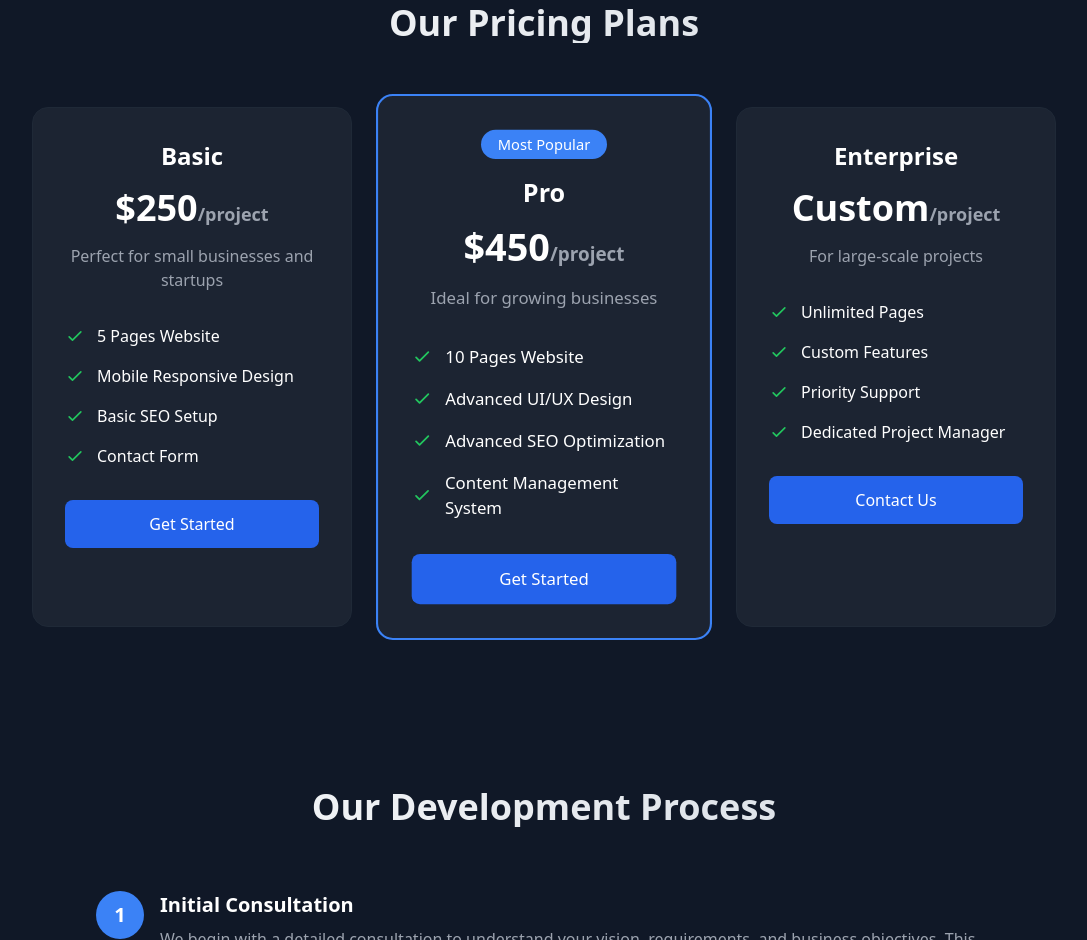
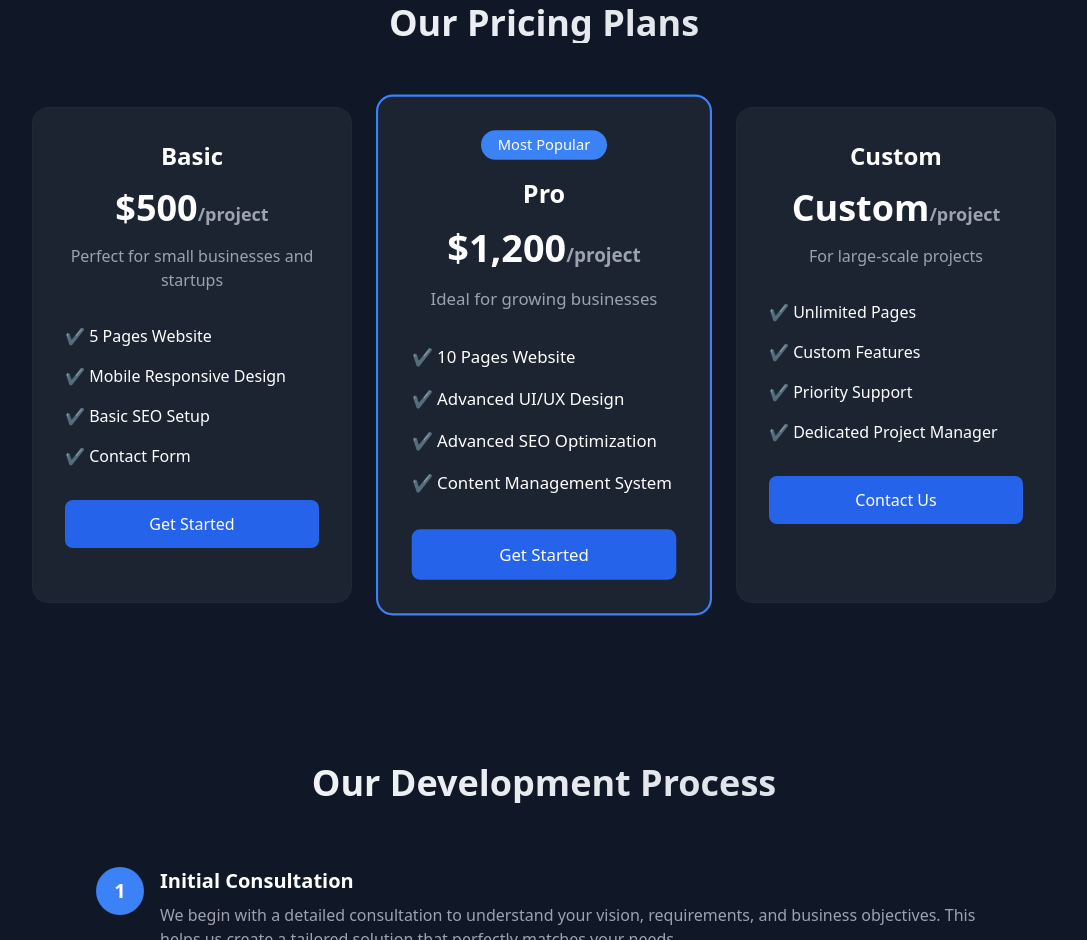
Before and after one commit to LinksBook/LinksBook, a plain HTML site: page index.html in a window 1280 px wide. Shown: the part 3015-3955 px from the top of the page, without its empty margins (96-1183 px from the left). Drawn offline with nearby package versions, Linux system fonts and the light colour scheme.

Commit message:
Update index.html

```diff
--- a/index.html
+++ b/index.html
@@ -390,34 +390,14 @@
             <div class="bg-white/5 p-8 rounded-2xl border border-gray-800 hover:bg-white/10 transition-all duration-300">
                 <div class="text-center mb-8">
                     <h3 class="text-2xl font-bold mb-4">Basic</h3>
-                        <div class="text-4xl font-bold mb-4">$250<span class="text-lg text-gray-400">/project</span></div>
+                    <div class="text-4xl font-bold mb-4">$500<span class="text-lg text-gray-400">/project</span></div>
                     <p class="text-gray-400">Perfect for small businesses and startups</p>
                 </div>
                 <ul class="space-y-4 mb-8">
-                        <li class="flex items-center">
-                            <svg class="w-5 h-5 text-green-500 mr-3" fill="none" stroke="currentColor" viewBox="0 0 24 24">
-                                <path stroke-linecap="round" stroke-linejoin="round" stroke-width="2" d="M5 13l4 4L19 7"></path>
-                            </svg>
-                            <span>5 Pages Website</span>
-                        </li>
-                        <li class="flex items-center">
-                            <svg class="w-5 h-5 text-green-500 mr-3" fill="none" stroke="currentColor" viewBox="0 0 24 24">
-                                <path stroke-linecap="round" stroke-linejoin="round" stroke-width="2" d="M5 13l4 4L19 7"></path>
-                            </svg>
-                            <span>Mobile Responsive Design</span>
-                        </li>
-                        <li class="flex items-center">
-                            <svg class="w-5 h-5 text-green-500 mr-3" fill="none" stroke="currentColor" viewBox="0 0 24 24">
-                                <path stroke-linecap="round" stroke-linejoin="round" stroke-width="2" d="M5 13l4 4L19 7"></path>
-                            </svg>
-                            <span>Basic SEO Setup</span>
-                        </li>
-                        <li class="flex items-center">
-                            <svg class="w-5 h-5 text-green-500 mr-3" fill="none" stroke="currentColor" viewBox="0 0 24 24">
-                                <path stroke-linecap="round" stroke-linejoin="round" stroke-width="2" d="M5 13l4 4L19 7"></path>
-                            </svg>
-                            <span>Contact Form</span>
-                        </li>
+                    <li class="flex items-center">✔ 5 Pages Website</li>
+                    <li class="flex items-center">✔ Mobile Responsive Design</li>
+                    <li class="flex items-center">✔ Basic SEO Setup</li>
+                    <li class="flex items-center">✔ Contact Form</li>
                 </ul>
                 <a href="#contact" class="block text-center py-3 px-6 bg-blue-600 hover:bg-blue-700 rounded-lg transition-colors duration-300">Get Started</a>
             </div>
@@ -427,34 +407,14 @@
                 <div class="text-center mb-8">
                     <div class="inline-block bg-blue-500 text-white px-4 py-1 rounded-full text-sm mb-4">Most Popular</div>
                     <h3 class="text-2xl font-bold mb-4">Pro</h3>
-                        <div class="text-4xl font-bold mb-4">$450<span class="text-lg text-gray-400">/project</span></div>
+                    <div class="text-4xl font-bold mb-4">$1,200<span class="text-lg text-gray-400">/project</span></div>
                     <p class="text-gray-400">Ideal for growing businesses</p>
                 </div>
                 <ul class="space-y-4 mb-8">
-                        <li class="flex items-center">
-                            <svg class="w-5 h-5 text-green-500 mr-3" fill="none" stroke="currentColor" viewBox="0 0 24 24">
-                                <path stroke-linecap="round" stroke-linejoin="round" stroke-width="2" d="M5 13l4 4L19 7"></path>
-                            </svg>
-                            <span>10 Pages Website</span>
-                        </li>
-                        <li class="flex items-center">
-                            <svg class="w-5 h-5 text-green-500 mr-3" fill="none" stroke="currentColor" viewBox="0 0 24 24">
-                                <path stroke-linecap="round" stroke-linejoin="round" stroke-width="2" d="M5 13l4 4L19 7"></path>
-                            </svg>
-                            <span>Advanced UI/UX Design</span>
-                        </li>
-                        <li class="flex items-center">
-                            <svg class="w-5 h-5 text-green-500 mr-3" fill="none" stroke="currentColor" viewBox="0 0 24 24">
-                                <path stroke-linecap="round" stroke-linejoin="round" stroke-width="2" d="M5 13l4 4L19 7"></path>
-                            </svg>
-                            <span>Advanced SEO Optimization</span>
-                        </li>
-                        <li class="flex items-center">
-                            <svg class="w-5 h-5 text-green-500 mr-3" fill="none" stroke="currentColor" viewBox="0 0 24 24">
-                                <path stroke-linecap="round" stroke-linejoin="round" stroke-width="2" d="M5 13l4 4L19 7"></path>
-                            </svg>
-                            <span>Content Management System</span>
-                        </li>
+                    <li class="flex items-center">✔ 10 Pages Website</li>
+                    <li class="flex items-center">✔ Advanced UI/UX Design</li>
+                    <li class="flex items-center">✔ Advanced SEO Optimization</li>
+                    <li class="flex items-center">✔ Content Management System</li>
                 </ul>
                 <a href="#contact" class="block text-center py-3 px-6 bg-blue-600 hover:bg-blue-700 rounded-lg transition-colors duration-300">Get Started</a>
             </div>
@@ -462,35 +422,15 @@
             <!-- Enterprise Plan -->
             <div class="bg-white/5 p-8 rounded-2xl border border-gray-800 hover:bg-white/10 transition-all duration-300">
                 <div class="text-center mb-8">
-                        <h3 class="text-2xl font-bold mb-4">Enterprise</h3>
+                    <h3 class="text-2xl font-bold mb-4">Custom</h3>
                     <div class="text-4xl font-bold mb-4">Custom<span class="text-lg text-gray-400">/project</span></div>
                     <p class="text-gray-400">For large-scale projects</p>
                 </div>
                 <ul class="space-y-4 mb-8">
-                        <li class="flex items-center">
-                            <svg class="w-5 h-5 text-green-500 mr-3" fill="none" stroke="currentColor" viewBox="0 0 24 24">
-                                <path stroke-linecap="round" stroke-linejoin="round" stroke-width="2" d="M5 13l4 4L19 7"></path>
-                            </svg>
-                            <span>Unlimited Pages</span>
-                        </li>
-                        <li class="flex items-center">
-                            <svg class="w-5 h-5 text-green-500 mr-3" fill="none" stroke="currentColor" viewBox="0 0 24 24">
-                                <path stroke-linecap="round" stroke-linejoin="round" stroke-width="2" d="M5 13l4 4L19 7"></path>
-                            </svg>
-                            <span>Custom Features</span>
-                        </li>
-                        <li class="flex items-center">
-                            <svg class="w-5 h-5 text-green-500 mr-3" fill="none" stroke="currentColor" viewBox="0 0 24 24">
-                                <path stroke-linecap="round" stroke-linejoin="round" stroke-width="2" d="M5 13l4 4L19 7"></path>
-                            </svg>
-                            <span>Priority Support</span>
-                        </li>
-                        <li class="flex items-center">
-                            <svg class="w-5 h-5 text-green-500 mr-3" fill="none" stroke="currentColor" viewBox="0 0 24 24">
-                                <path stroke-linecap="round" stroke-linejoin="round" stroke-width="2" d="M5 13l4 4L19 7"></path>
-                            </svg>
-                            <span>Dedicated Project Manager</span>
-                        </li>
+                    <li class="flex items-center">✔ Unlimited Pages</li>
+                    <li class="flex items-center">✔ Custom Features</li>
+                    <li class="flex items-center">✔ Priority Support</li>
+                    <li class="flex items-center">✔ Dedicated Project Manager</li>
                 </ul>
                 <a href="#contact" class="block text-center py-3 px-6 bg-blue-600 hover:bg-blue-700 rounded-lg transition-colors duration-300">Contact Us</a>
             </div>
```
Lines whose indentation alone changed are shown as unchanged.
